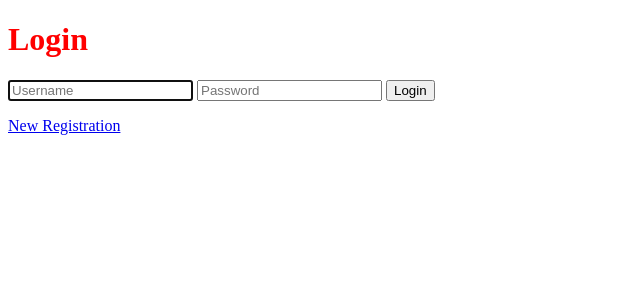
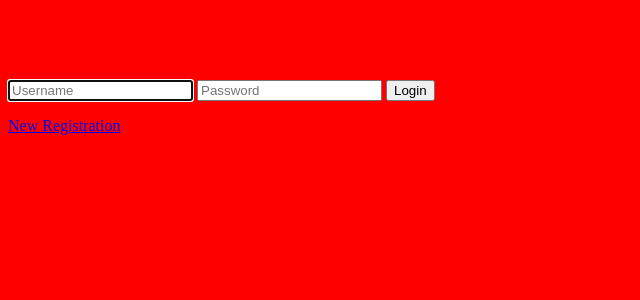
Before and after one commit to joseph-schiro/NFL-Eliminator, a PHP site: page /login.php in a window 1280 px wide. Shown: the top 300 px of the page, without its empty margins (0-640 px from the left). Run offline with PHP 8.4, Linux system fonts and the light colour scheme.

Commit message:
Testing CSS Link

```diff
--- a/Website/styles/login.css
+++ b/Website/styles/login.css
@@ -5,3 +5,7 @@ p {
 h1 {
     color: red;
 }
+
+body, html {
+    background-color: red;
+}
```
